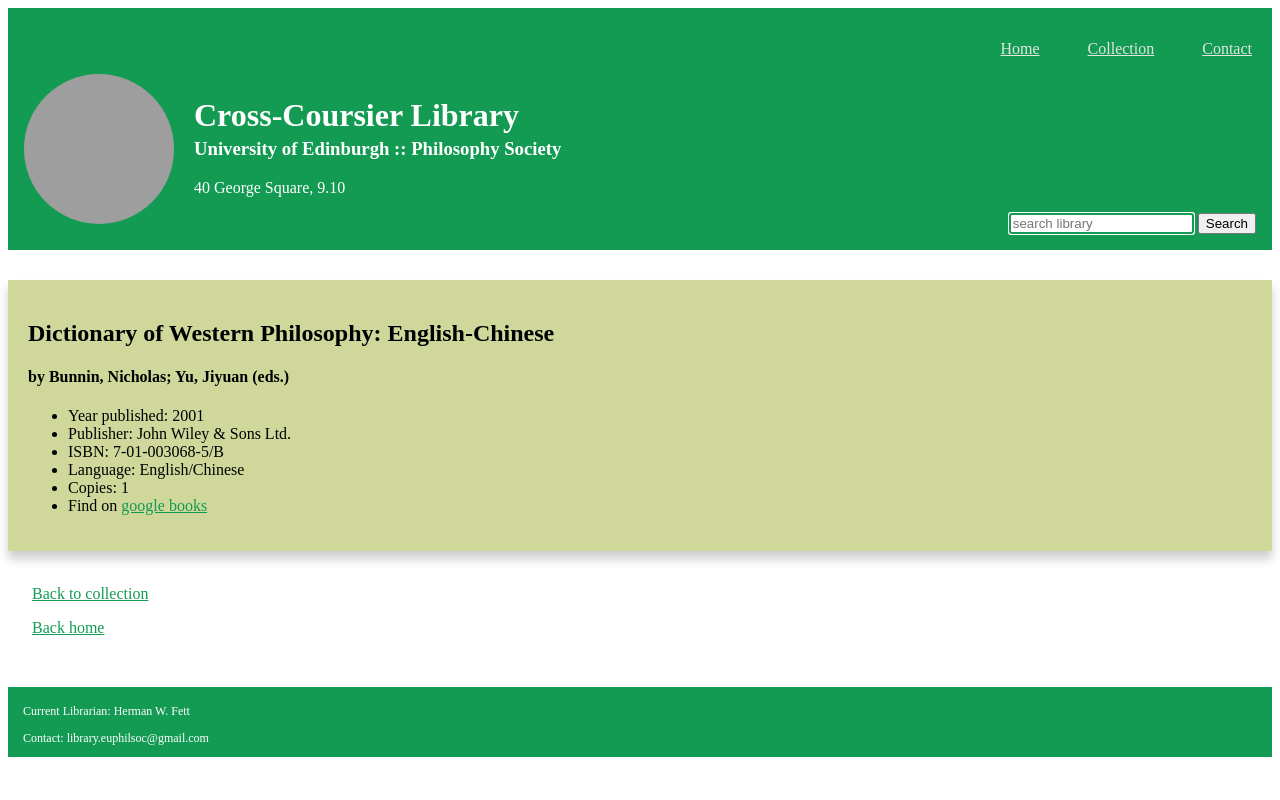
After one commit to brianrabern/PhilSocLib, a Django app: page /library/details/1/ in a window 1280 px wide. The commit adds this page. Run offline with Django 4.2, Linux system fonts and the light colour scheme; data comes from the database, SQL or seed files in the repository; grey boxes are pictures that could not be loaded.

Commit message:
added deatail page and more

```diff
--- a/libraryapp/static/css/books.css
+++ b/libraryapp/static/css/books.css
@@ -1,3 +1,65 @@
+header{
+    color:white;
+    background-color: #139b53;
+    padding: 1em 1em;
+    margin-bottom: 30px;
+}
+
+.headimg {
+    border-radius: 50%;
+    height:200px;
+    width:200px;
+  }
+a {
+
+    color: #139b53;
+    padding: 1em 1.5em;
+  }
+.heada{
+    color:#dfe6e0;
+}
+h4 a{
+    padding: 0em;
+}
+h3 a{
+    padding: 0em;
+}
+
+li a{
+    padding: 0em;
+}
+
+a:hover {
+    color: hotpink;
+  }
+
+  .header img {
+    float: left;
+    width: 150px;
+    height: 150px;
+
+  }
+
+  .header h1 {
+    position: relative;
+    top: 18px;
+    left: 20px;
+  }
+
+  .header h3 {
+    position: relative;
+    left: 20px;
+  }
+
+  .header p {
+    position: relative;
+    left: 20px;
+  }
+
+
+.my-input:focus { outline-color: #139b53; }
+
+
 .styled-table {
     border-collapse: collapse;
     margin: 25px 0;
@@ -7,7 +69,7 @@
     box-shadow: 0 0 20px rgba(0, 0, 0, 0.15);
 }
 .styled-table thead tr {
-    background-color: #009879;
+    background-color: #314d40;
     color: #ffffff;
     text-align: left;
 }
@@ -22,14 +84,65 @@
 }
 
 .styled-table tbody tr:nth-of-type(even) {
-    background-color: #f3f3f3;
+    background-color: #dfe6e0;
 }
 
 .styled-table tbody tr:last-of-type {
-    border-bottom: 2px solid #009879;
+    border-bottom: 2px solid #b6d59b;
 }
 
 .styled-table tbody tr.active-row {
     font-weight: bold;
-    color: #009879;
+    color: #b6d59b;
 }
+
+footer {
+    background-color: #139b53;
+    height: 60px;
+    padding: 5px 15px;
+    font-size: 12px;
+    color: white;
+    margin-top: 50px;
+  }
+
+
+
+  .row {
+    display: flex;
+  }
+
+  .column {
+    flex: 33.33%;
+    padding: 5px;
+  }
+
+  .card {
+    /* Add shadows to create the "card" effect */
+    background-color: #cfd79b;
+    box-shadow: 0 8px 10px 0 rgba(0,0,0,0.2);
+
+  }
+
+
+
+  /* Add some padding inside the card container */
+  .container {
+    padding: 20px;
+  }
+
+.card1 {
+    /* Add shadows to create the "card" effect */
+    background-color: #dfe6e0;
+    box-shadow: 0 8px 10px 0 rgba(0,0,0,0.2);
+
+  }
+
+
+
+  /* Add some padding inside the card container */
+.container1 {
+    padding-top: 30px;
+    padding-right: 30px;
+    padding-bottom: 30px;
+    padding-left: 30px;
+  }
--- a/libraryapp/templates/base.html
+++ b/libraryapp/templates/base.html
@@ -10,20 +10,34 @@
   </head>
 
   <body>
+
     <header>
-<nav>
-<form method=POST action={% url 'search' %}>
-  {%csrf_token%}
-  <input type="search"  placeholder="search" aria-label="Search" name="searched">
-  <button type="submit">Search</button>
-</form>
-</nav>
 
+      <div class="header">
+        <p align="right"><a class="heada" style href="{% url 'home' %}">Home</a><a class="heada"  style href="{% url 'list' %}">Collection</a><a class="heada"  style href="{% url 'contact' %}">Contact</a></p>
+        <img class="headimg" src="https://pbs.twimg.com/profile_images/1372636102549471236/tb9NPbI6_400x400.jpg" alt="logo" />
+        <h1>Cross-Coursier Library</h1>
+        <h3>University of Edinburgh :: Philosophy Society </h3>
+        <p>40 George Square, 9.10 </p>
+
+
+      </div>
+
+      <nav align="right">
+        <form method=POST action={% url 'search' %}>
+          {%csrf_token%}
+          <input class="my-input" type="search"  autofocus placeholder="search library" aria-label="Search" name="searched">
+          <button type="submit">Search</button>
+        </form>
+        </nav>
     </header>
+
 
 
     <main>{% block content %} {% endblock content %}</main>
 
-    <footer></footer>
+    <footer> <p>Current Librarian: Herman W. Fett</p>
+
+      <p>Contact: library.euphilsoc@gmail.com</p></footer>
   </body>
 </html>
--- a/libraryapp/templates/library/books.html
+++ b/libraryapp/templates/library/books.html
@@ -1,9 +1,9 @@
 {% extends 'base.html' %}
 
-{% block title %} Library {% endblock title %}
-
+{% block title %} Cross-Coursier Library {% endblock title %}
 
 {% block content %}
+
 
 
 
@@ -21,7 +21,7 @@
 
       {% for book in books %}
       <tr>
-        <td> {{book.call_number}} </td>
+        <td> <a href="{% url 'details' book.id %}"> {{book.call_number}} </a>  </td>
         <td> {{book.title}} </td>
         <td> {{book.author}} </td>
         <td> {{book.year}} </td>
--- /dev/null
+++ b/libraryapp/templates/library/detail.html
@@ -0,0 +1,33 @@
+{% extends 'base.html'%}
+
+{% block title %} {{ book.title }} {% endblock title %}
+
+
+
+{% block content %}
+
+
+ <div>
+<div class="card">
+  <div class="container">
+    <h2><b>{{ book.title}}</b></h2>
+    <h4> by {{ book.author }}</h4>
+  <ul>
+    <li>Year published: {{ book.year}} </li>
+    <li>Publisher: {{ book.publisher}} </li>
+    <li>ISBN: {{ book.isbn}}</li>
+    <li>Language: {{ book.language}} </li>
+    <li>Copies: {{ book.inventory}} </li>
+    {%if book.notes%}
+    <li>Notes: {{ book.notes}} </li>
+    {%endif%}
+    <li>Find on <a style href="https://www.google.com/search?tbm=bks&q={{book.title}}">google books </a> </li>
+
+  </ul>
+</div>
+</div>
+
+<br>
+<p><a style href="{% url 'list' %}">Back to collection</a>  </p>
+<p><a style href="{% url 'home' %}">Back home</a>  </p>
+{% endblock content %}
--- a/libraryapp/templates/library/search.html
+++ b/libraryapp/templates/library/search.html
@@ -21,10 +21,11 @@
 
     {% for book in books %}
     <tr>
-        <td> {{book.call_number}} </td>
+      <td> <a href="{% url 'details' book.id %}"> {{book.call_number}} </a>  </td>
       <td> {{book.title}} </td>
       <td> {{book.author}} </td>
       <td> {{book.year}} </td>
+
     </tr>
     {% endfor %}
 
--- a/libraryapp/urls.py
+++ b/libraryapp/urls.py
@@ -1,7 +1,10 @@
 from django.urls import path
-from libraryapp.views import book_list, search
+from libraryapp.views import book_list, search, book_detail, home_view, contact
 
 urlpatterns = [
-    path('', book_list, name ="list"),
-    path('search/', search, name ="search")
+    path('home/', home_view, name ="home"),
+    path('contact/', contact, name ="contact"),
+    path('list/',book_list, name="list"),
+    path('search/', search, name ="search"),
+    path('details/<int:id>/', book_detail, name ="details")
 ]
--- a/libraryapp/views.py
+++ b/libraryapp/views.py
@@ -1,7 +1,13 @@
-from django.shortcuts import render
+from django.shortcuts import render, get_object_or_404
 from libraryapp.models import Book
 from django.db.models import Q
 
+
+def contact(request):
+    return render(request,"library/contact.html")
+
+def home_view(request):
+    return render(request,"library/home.html")
 
 def book_list(request):
     books = Book.objects.all()
@@ -18,3 +24,11 @@ def search(request):
         return render(request,'library/search.html', context)
     else:
         return render(request,'library/search.html', {})
+
+
+def book_detail(request,id):
+    book = get_object_or_404(Book,id=id)
+    context ={
+        "book": book
+    }
+    return render(request, "library/detail.html", context)
--- a/plibrary/urls.py
+++ b/plibrary/urls.py
@@ -18,7 +18,7 @@ from django.urls import path, include
 from django.shortcuts import redirect
 
 urlpatterns = [
-    path("", lambda request: redirect("list")),
+    path("", lambda request: redirect("home")),
     path("admin/", admin.site.urls),
     path("library/", include("libraryapp.urls")),
 ]
```
Also changed, not shown: libraryapp/templates/library/contact.html (added, +23 -0 lines), libraryapp/templates/library/home.html (added, +60 -0 lines), libraryapp/static/images/philsoc-tree.jpeg (added). Lines whose indentation alone changed are shown as unchanged.
